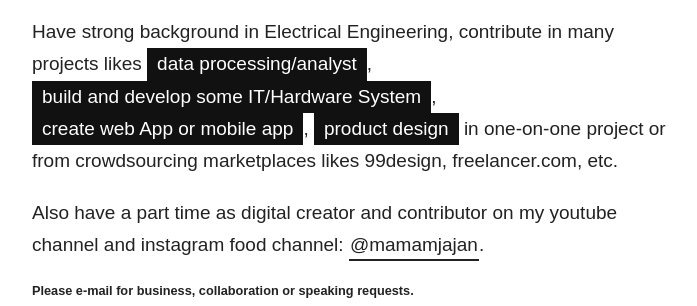
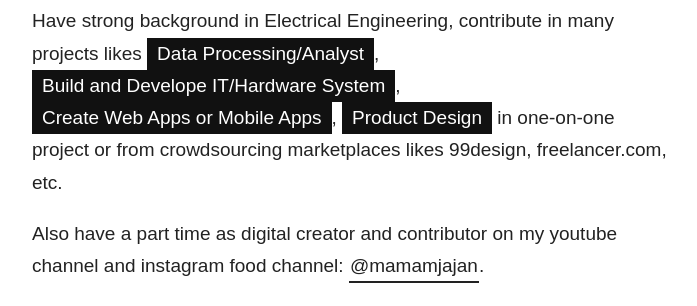
Before and after one commit to teguhtrian/teguhtrian.github.io, a plain HTML site: page index.html in a window 1280 px wide. Shown: the part 339-645 px from the top of the page, without its empty margins (288-985 px from the left). Drawn offline with Linux system fonts and the light colour scheme; a web font is replaced by a local one.

Commit message:
Update index.html

```diff
--- a/index.html
+++ b/index.html
@@ -48,7 +48,7 @@
             <!-- TITLE -->
 
 		<p>@teguhtrian works as <span class="highlight">System Engineer</span> and <span class="highlight">Full-Stack Developer</span> in one of Indonesia Water Works Company.</p>
-		<p>Have strong background in Electrical Engineering, contribute in many projects likes <span class="highlight">data processing/analyst</span>, <span class="highlight">build and develop some IT/Hardware System</span>, <span class="highlight">create web App or mobile app</span>, <span class="highlight">product design</span> in one-on-one project or from crowdsourcing marketplaces likes 99design, freelancer.com, etc.</p>
+		<p>Have strong background in Electrical Engineering, contribute in many projects likes <span class="highlight">Data Processing/Analyst</span>, <span class="highlight">Build and Develope IT/Hardware System</span>, <span class="highlight">Create Web Apps or Mobile Apps</span>, <span class="highlight">Product Design</span> in one-on-one project or from crowdsourcing marketplaces likes 99design, freelancer.com, etc.</p>
 		<p>Also have a part time as digital creator and contributor on my youtube channel and instagram food channel: <a class="link-1" href="https://www.instagram.com/mamamjajan/" target="_blank">@mamamjajan</a>.</p>
             <!-- DESCRIPTION
             <p>@teguhtrian is a leading Spark AR creator of Instagram camera effects with over <span class="highlight">a million views.</span></p>
```
